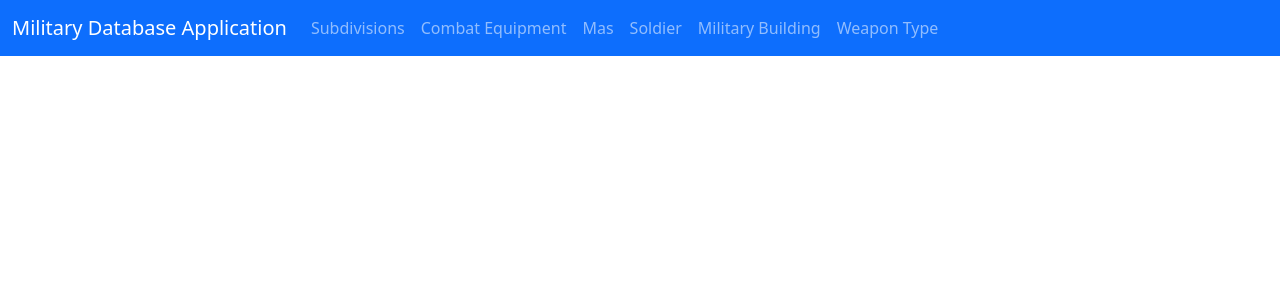
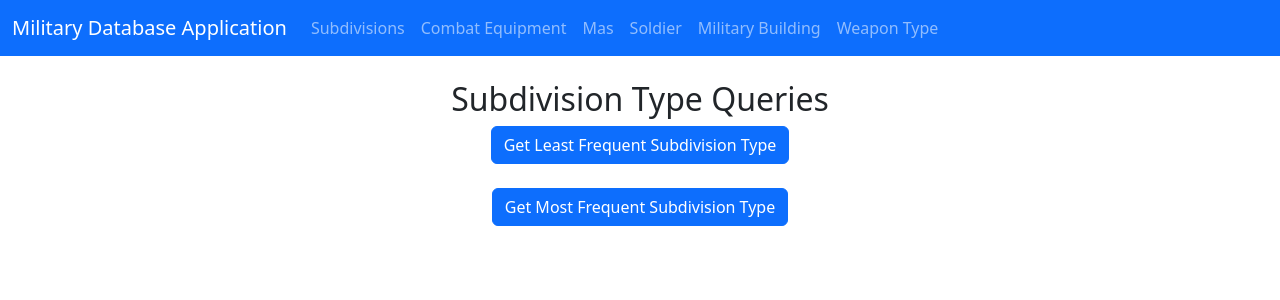
Before and after one commit to DaryaEvd/military_app_fullstack, a React (Create React App) app in the folder front/: page /subdivisions/frequency in a window 1280 px wide. Shown: the top 300 px of the page. Built offline with nearby package versions, Linux system fonts and the light colour scheme.

Commit message:
done 13th front. done everything. ura.

```diff
--- a/front/src/App.js
+++ b/front/src/App.js
@@ -43,6 +43,7 @@ import WeaponQueries from './weapon_type/WeaponQueries';
 import WeaponTypeCount from './weapon_type/WeaponTypeCount';
 import HierarchyQueries from './soldier/HierarchyQueries';
 import SubdivisionsWithCommanders from './subdivisions/SubdivisionsWithCommanders';
+import SubdivTypeFrequencyQueries from './subdivisions/SubdivTypeFrequencyQueries';
 
 function App() {
   return (
@@ -101,6 +102,7 @@ function App() {
 
           <Route exact path="/subdivisions/with_commanders" element={<SubdivisionsWithCommanders/>} />
 
+          <Route exact path="/subdivisions/frequency" element={<SubdivTypeFrequencyQueries/>} />
 
         </Routes>
       </Router>
--- a/front/src/pages/Subdivision.js
+++ b/front/src/pages/Subdivision.js
@@ -69,6 +69,9 @@ export default function Subdivision() {
                     Show Commanders
                 </Link>
 
+                <Link className="btn btn-outline-primary mb-4" to="/subdivisions/frequency">
+                    Frequency
+                </Link>
 
                 <table className="table border shadow">
                     <thead>
--- /dev/null
+++ b/front/src/subdivisions/SubdivTypeFrequencyQueries.js
@@ -0,0 +1,69 @@
+import React, { useState } from "react";
+import axios from "axios";
+
+export default function SubdivTypeFrequencyQueries() {
+    const [leastFrequentType, setLeastFrequentType] = useState("");
+    const [mostFrequentType, setMostFrequentType] = useState("");
+    const [loadingLeast, setLoadingLeast] = useState(false);
+    const [loadingMost, setLoadingMost] = useState(false);
+    const [errorLeast, setErrorLeast] = useState("");
+    const [errorMost, setErrorMost] = useState("");
+
+    const fetchLeastFrequentType = async () => {
+        setLoadingLeast(true);
+        setErrorLeast("");
+        try {
+            const result = await axios.get("http://localhost:8080/api/subdivision/least_frequent_type");
+            setLeastFrequentType(result.data);
+        } catch (error) {
+            setErrorLeast("Error fetching least frequent subdivision type.");
+        }
+        setLoadingLeast(false);
+    };
+
+    const fetchMostFrequentType = async () => {
+        setLoadingMost(true);
+        setErrorMost("");
+        try {
+            const result = await axios.get("http://localhost:8080/api/subdivision/most_frequent_type");
+            setMostFrequentType(result.data);
+        } catch (error) {
+            setErrorMost("Error fetching most frequent subdivision type.");
+        }
+        setLoadingMost(false);
+    };
+
+    return (
+        <div className="container">
+            <div className="py-4">
+                <h2>Subdivision Type Queries</h2>
+
+                <div className="mb-4">
+                    <button className="btn btn-primary" onClick={fetchLeastFrequentType} disabled={loadingLeast}>
+                        {loadingLeast ? "Loading..." : "Get Least Frequent Subdivision Type"}
+                    </button>
+                    {errorLeast && <p className="text-danger">{errorLeast}</p>}
+                    {leastFrequentType && (
+                        <div>
+                            <h4>Least Frequent Subdivision Type:</h4>
+                            <p>{leastFrequentType}</p>
+                        </div>
+                    )}
+                </div>
+
+                <div className="mb-4">
+                    <button className="btn btn-primary" onClick={fetchMostFrequentType} disabled={loadingMost}>
+                        {loadingMost ? "Loading..." : "Get Most Frequent Subdivision Type"}
+                    </button>
+                    {errorMost && <p className="text-danger">{errorMost}</p>}
+                    {mostFrequentType && (
+                        <div>
+                            <h4>Most Frequent Subdivision Type:</h4>
+                            <p>{mostFrequentType}</p>
+                        </div>
+                    )}
+                </div>
+            </div>
+        </div>
+    );
+}
```
Also changed, not shown: 1 other file (tests, documents, lock files or other folders).
